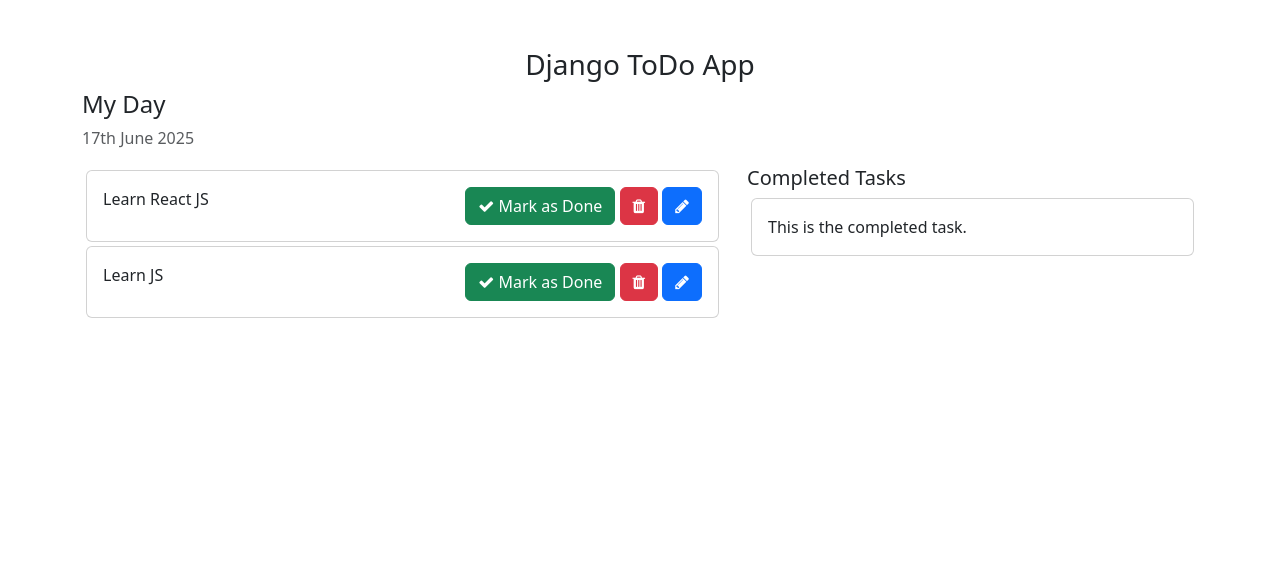
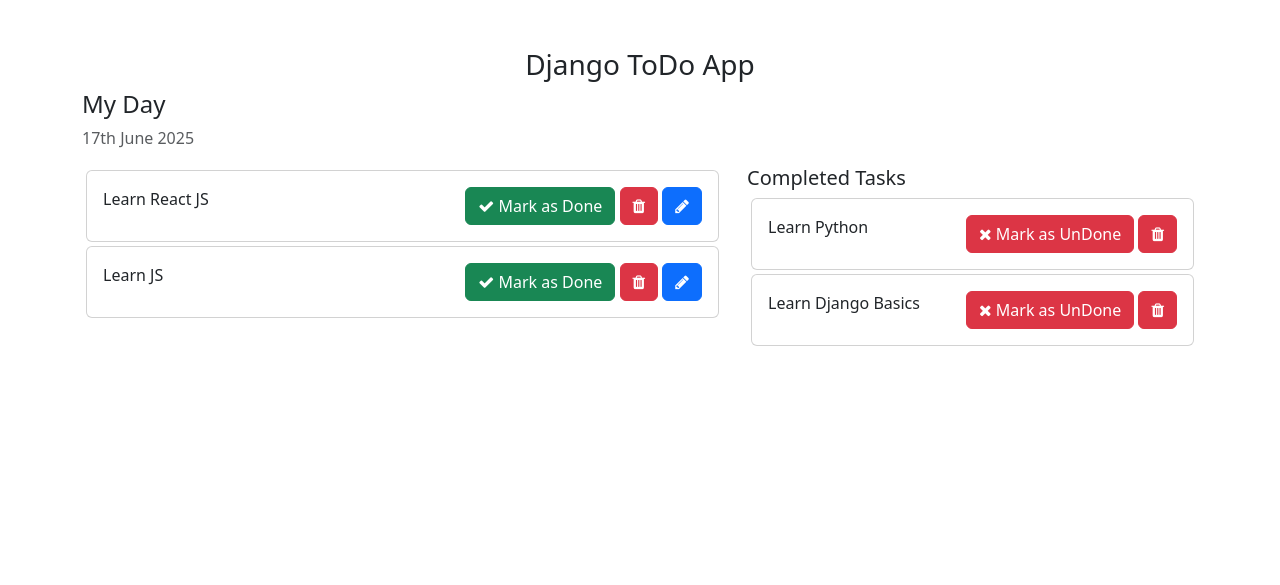
Before and after one commit to Idle-del/todo, a Django app: page / in a window 1280 px wide. Shown: the top 585 px of the page. Run offline with Django 5.2, Linux system fonts and the light colour scheme; data comes from the database, SQL or seed files in the repository; both versions use the stored data as it was after the commit.

Commit message:
CRUD functionality

```diff
--- a/templates/home.html
+++ b/templates/home.html
@@ -44,11 +44,17 @@
             <div class="card-body">
               {{ task.task }}
               <span style="position: relative; float: right">
-                <a class="btn btn-success"
+                <a
+                  href="{% url 'mark_as_done' task.pk %}"
+                  class="btn btn-success"
                   ><i class="fa fa-check"></i> Mark as Done</a
                 >
-                <a class="btn btn-danger"><i class="fa fa-trash"></i></a>
-                <a class="btn btn-primary"><i class="fa fa-pencil"></i></a>
+                <a href="{% url 'delete_task' task.pk %}" class="btn btn-danger"
+                  ><i class="fa fa-trash"></i
+                ></a>
+                <a href="{% url 'edit_task' task.pk %}" class="btn btn-primary"
+                  ><i class="fa fa-pencil"></i
+                ></a>
               </span>
             </div>
           </div>
@@ -57,9 +63,23 @@
         <div class="col-md-5 col-lg-5">
           <h5>Completed Tasks</h5>
           <!-- List of all the tasks that have completed -->
+          {% for task in completed_tasks %}
           <div class="card m-1">
-            <div class="card-body">This is the completed task.</div>
+            <div class="card-body">
+              {{ task.task }}
+              <span style="position: relative; float: right"
+                ><a
+                  href="{% url 'mark_as_undone' task.pk %}"
+                  class="btn btn-danger"
+                  ><i class="fa fa-times"></i> Mark as UnDone</a
+                >
+                <a href="{% url 'delete_task' task.pk %}" class="btn btn-danger"
+                  ><i class="fa fa-trash"></i
+                ></a>
+              </span>
+            </div>
           </div>
+          {% endfor %}
         </div>
       </div>
       <div class="row">
--- a/todo/urls.py
+++ b/todo/urls.py
@@ -2,5 +2,14 @@
 from . import views
 
 urlpatterns = [
-    path('addTask/', views.addTask, name='addTask')
+    # Add tasks
+    path('addTask/', views.addTask, name='addTask'),
+    # Mark as done
+    path('mark_as_done/<int:pk>/',views.mark_as_done, name='mark_as_done'),
+    # Mark as undone
+    path('mark_as_undone/<int:pk>/', views.mark_as_undone, name='mark_as_undone'),
+    # Edit task
+    path('edit_task/<int:pk>/', views.edit_task, name='edit_task'),
+    # Delete task
+    path('delete_task/<int:pk>/', views.delete_task, name='delete_task'),
 ]
--- a/todo_main/views.py
+++ b/todo_main/views.py
@@ -3,8 +3,11 @@
 from todo.models import Task
 
 def home(request):
-    tasks = Task.objects.filter(is_completed = False).order_by('-updated_at')
+    tasks = Task.objects.filter(is_completed = False).order_by('-created_at')
+
+    completed_tasks = Task.objects.filter(is_completed = True).order_by('-updated_at')
     context = {
-        "tasks" : tasks
+        "tasks" : tasks,
+        "completed_tasks" : completed_tasks
     }
     return render(request, 'home.html', context)
```
Also changed, not shown: templates/edit_task.html (added, +56 -0 lines), todo/views.py (+33 -1 lines), db.sqlite3.
